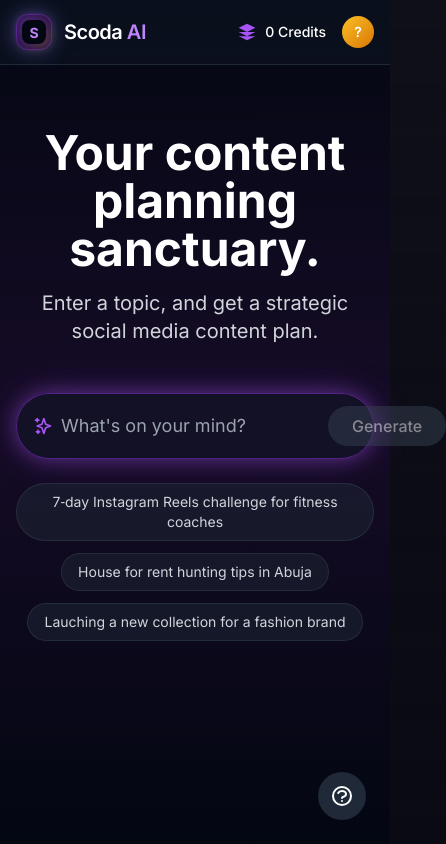
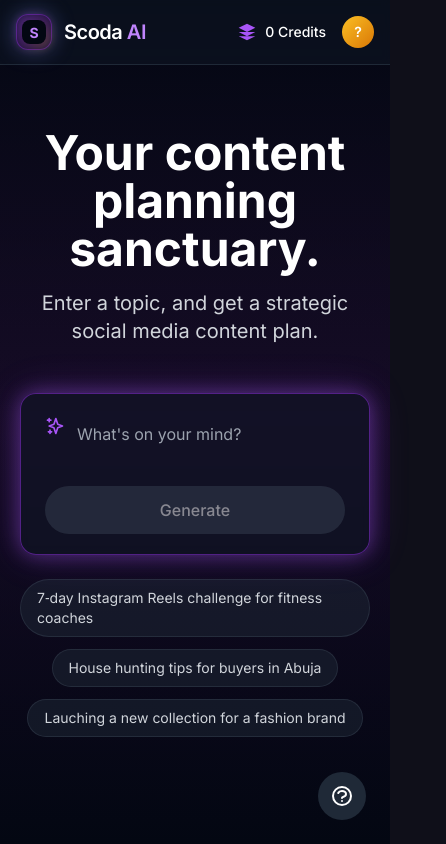
Before and after one commit to Shukazuby/scoda-ai, a Next.js app: page / in a window 390 px wide. Shown: the whole page, 446 px wide, since content can reach past the window. Built offline with nearby package versions, Linux system fonts and the light colour scheme; no server answers.

Commit message:
add auth modal for authorized users

```diff
--- a/app/page.tsx
+++ b/app/page.tsx
@@ -1,20 +1,33 @@
 "use client";
 
-import { useState } from "react";
+import { useState, useEffect } from "react";
 import Navbar from "@/components/Navbar";
 import Link from "next/link";
 import IdeaInput from "@/components/IdeaInput";
 import ContentPlansView from "@/components/ContentPlansView";
-import { generateIdeas, saveIdea } from "@/lib/api";
+import { generateIdeas, saveIdea, UnauthorizedError } from "@/lib/api";
 import type { IdeaGraph } from "@/types";
 import { useAuth } from "@/contexts/AuthContext";
+import { X } from "lucide-react";
 
 export default function Home() {
   const [ideas, setIdeas] = useState<IdeaGraph | null>(null);
   const [loading, setLoading] = useState(false);
   const [error, setError] = useState<string | null>(null);
   const [seedsPlanted, setSeedsPlanted] = useState(0);
-  const { user, setUserCredits } = useAuth();
+  const [showUnauthorizedModal, setShowUnauthorizedModal] = useState(false);
+  const { user, setUserCredits, openAccountModal } = useAuth();
+
+  useEffect(() => {
+    if (showUnauthorizedModal) {
+      document.body.style.overflow = "hidden";
+    } else {
+      document.body.style.overflow = "unset";
+    }
+    return () => {
+      document.body.style.overflow = "unset";
+    };
+  }, [showUnauthorizedModal]);
 
   const handleGenerateIdeas = async (topic: string) => {
     setLoading(true);
@@ -39,6 +52,10 @@ export default function Home() {
         setUserCredits(remainingCredits);
       }
     } catch (err) {
+      if (err instanceof UnauthorizedError) {
+        setShowUnauthorizedModal(true);
+        return;
+      }
       setError(err instanceof Error ? err.message : "Failed to generate ideas");
       console.error("Error generating ideas:", err);
     } finally {
@@ -68,17 +85,73 @@ export default function Home() {
         </div>
 
         {/* Input Section */}
-        <div className="max-w-4xl mx-auto mb-12">
+        <div className="w-full max-w-4xl mx-auto mb-12 px-1 sm:px-0">
           <IdeaInput
             onGenerate={handleGenerateIdeas}
             loading={loading}
             suggestedTopics={[
               "7‑day Instagram Reels challenge for fitness coaches",
-              "House for rent hunting tips in Abuja",
+              "House hunting tips for buyers in Abuja",
               "Lauching a new collection for a fashion brand"
             ]}
           />
         </div>
+
+        {/* Unauthorized modal: show when guest clicks Generate */}
+        {showUnauthorizedModal && (
+          <div className="fixed inset-0 z-50 flex items-center justify-center p-4">
+            <div
+              className="absolute inset-0 bg-black/60 backdrop-blur-sm"
+              onClick={() => setShowUnauthorizedModal(false)}
+              aria-hidden
+            />
+            <div
+              className="relative w-full max-w-sm bg-gray-900 border border-gray-800 rounded-2xl shadow-2xl p-6"
+              role="dialog"
+              aria-modal="true"
+              aria-labelledby="unauthorized-title"
+            >
+              <div className="flex items-center justify-between mb-4">
+                <h2
+                  id="unauthorized-title"
+                  className="text-xl font-bold text-white"
+                >
+                  Unauthorized
+                </h2>
+                <button
+                  onClick={() => setShowUnauthorizedModal(false)}
+                  className="p-2 text-gray-400 hover:text-white hover:bg-gray-800 rounded-lg transition-colors"
+                  aria-label="Close"
+                >
+                  <X className="w-5 h-5" />
+                </button>
+              </div>
+              <p className="text-gray-300 mb-6">
+                Log in or sign up to generate content.
+              </p>
+              <div className="flex flex-col sm:flex-row gap-3">
+                <button
+                  onClick={() => {
+                    setShowUnauthorizedModal(false);
+                    openAccountModal("login");
+                  }}
+                  className="flex-1 px-4 py-2.5 bg-primary-600 hover:bg-primary-700 text-white rounded-lg font-medium transition-colors"
+                >
+                  Log in
+                </button>
+                <button
+                  onClick={() => {
+                    setShowUnauthorizedModal(false);
+                    openAccountModal("signup");
+                  }}
+                  className="flex-1 px-4 py-2.5 bg-gray-700 hover:bg-gray-600 text-white rounded-lg font-medium transition-colors border border-gray-600"
+                >
+                  Sign up
+                </button>
+              </div>
+            </div>
+          </div>
+        )}
 
         {/* Error Display */}
         {error && (
--- a/components/IdeaInput.tsx
+++ b/components/IdeaInput.tsx
@@ -27,13 +27,20 @@ export default function IdeaInput({
     setTopic(suggestedTopic);
   };
 
+  const submitIfValid = () => {
+    if (topic.trim() && !loading) {
+      onGenerate(topic.trim()).then(() => setTopic(""));
+    }
+  };
+
   return (
     <div className="space-y-6">
       {/* Input Field with Generate Button */}
-      <form onSubmit={handleSubmit} className="relative">
-        <div className="flex items-center gap-2 bg-gray-900/50 border border-primary-500/50 rounded-full px-4 py-3 glow-purple backdrop-blur-sm">
+      <form onSubmit={handleSubmit} className="relative w-full">
+        <div className="flex flex-col sm:flex-row sm:items-center gap-4 sm:gap-3 bg-gray-900/50 border border-primary-500/50 rounded-2xl sm:rounded-full px-6 py-5 sm:px-5 sm:py-4 glow-purple backdrop-blur-sm overflow-hidden min-h-[6rem] sm:min-h-[4.5rem] w-full max-w-full">
+          <div className="flex items-start sm:items-center gap-3 flex-1 min-w-0 w-full">
             <svg
-            className="w-5 h-5 text-primary-400 flex-shrink-0"
+              className="w-5 h-5 text-primary-400 flex-shrink-0 mt-0.5 sm:mt-0"
               fill="none"
               stroke="currentColor"
               viewBox="0 0 24 24"
@@ -45,18 +52,25 @@ export default function IdeaInput({
                 d="M5 3v4M3 5h4M6 17v4m-2-2h4m5-16l2.286 6.857L21 12l-5.714 2.143L13 21l-2.286-6.857L5 12l5.714-2.143L13 3z"
               />
             </svg>
-          <input
-            type="text"
+            <textarea
+              rows={1}
               value={topic}
               onChange={(e) => setTopic(e.target.value)}
+              onKeyDown={(e) => {
+                if (e.key === "Enter" && !e.shiftKey) {
+                  e.preventDefault();
+                  submitIfValid();
+                }
+              }}
               placeholder="What's on your mind?"
-            className="flex-1 bg-transparent text-white placeholder-gray-400 outline-none text-lg"
+              className="flex-1 min-w-0 w-full bg-transparent text-white placeholder-gray-400 outline-none text-base sm:text-lg resize-none min-h-[3.5rem] max-h-40 py-2 break-words"
               disabled={loading}
             />
+          </div>
           <button
             type="submit"
             disabled={!topic.trim() || loading}
-            className="px-6 py-2 bg-primary-600 hover:bg-primary-700 disabled:bg-gray-700 disabled:cursor-not-allowed text-white rounded-full font-medium transition-all duration-200 disabled:opacity-50"
+            className="w-full sm:w-auto flex-shrink-0 px-6 py-3 sm:py-2.5 bg-primary-600 hover:bg-primary-700 disabled:bg-gray-700 disabled:cursor-not-allowed text-white rounded-full font-medium transition-all duration-200 disabled:opacity-50 whitespace-normal text-center break-words"
           >
             {loading ? "Generating..." : "Generate"}
           </button>
@@ -69,7 +83,7 @@ export default function IdeaInput({
           <button
             key={index}
             onClick={() => handleSuggestedTopicClick(suggestedTopic)}
-            className="px-4 py-2 bg-gray-800/50 hover:bg-gray-800 text-gray-300 hover:text-white rounded-full text-sm transition-colors border border-gray-700/50"
+            className="px-4 py-2 bg-gray-800/50 hover:bg-gray-800 text-gray-300 hover:text-white rounded-full text-sm transition-colors border border-gray-700/50 text-left break-words max-w-full"
           >
             {suggestedTopic}
           </button>
--- a/components/Navbar.tsx
+++ b/components/Navbar.tsx
@@ -1,6 +1,5 @@
 "use client";
 
-import { useState } from "react";
 import Link from "next/link";
 import { usePathname } from "next/navigation";
 import AccountModal from "./AccountModal";
@@ -12,8 +11,17 @@ interface NavbarProps {
 
 export default function Navbar({ credits }: NavbarProps) {
   const pathname = usePathname();
-  const { user, login, signup, logout, updateProfile } = useAuth();
-  const [isAccountModalOpen, setIsAccountModalOpen] = useState(false);
+  const {
+    user,
+    login,
+    signup,
+    logout,
+    updateProfile,
+    openAccountModal,
+    closeAccountModal,
+    accountModalOpen,
+    accountModalView,
+  } = useAuth();
 
   const isActive = (path: string) => {
     if (path === "/") {
@@ -99,7 +107,7 @@ export default function Navbar({ credits }: NavbarProps) {
                 <span className="text-sm font-medium">{credits} Credits</span>
               </div>
               <button
-                onClick={() => setIsAccountModalOpen(true)}
+                onClick={() => openAccountModal()}
                 className="w-8 h-8 bg-gradient-to-br from-amber-400 to-amber-600 rounded-full flex items-center justify-center text-white font-semibold text-sm hover:ring-2 hover:ring-primary-400 transition-all cursor-pointer"
                 aria-label="Account"
               >
@@ -111,8 +119,9 @@ export default function Navbar({ credits }: NavbarProps) {
       </nav>
 
       <AccountModal
-        isOpen={isAccountModalOpen}
-        onClose={() => setIsAccountModalOpen(false)}
+        isOpen={accountModalOpen}
+        onClose={closeAccountModal}
+        initialView={accountModalView}
         user={user}
         onLogin={login}
         onSignup={signup}
--- a/contexts/AuthContext.tsx
+++ b/contexts/AuthContext.tsx
@@ -18,6 +18,8 @@ interface User {
   credits?: number;
 }
 
+export type AccountModalView = "login" | "signup" | null;
+
 interface AuthContextType {
   user: User | null;
   token: string | null;
@@ -26,6 +28,12 @@ interface AuthContextType {
   logout: () => void;
   updateProfile: (name: string, email: string) => Promise<void>;
   setUserCredits: (credits: number) => void;
+  /** Open the account modal (e.g. from Navbar or when 401). Pass view to show login/signup tab. */
+  openAccountModal: (view?: AccountModalView) => void;
+  /** Close the account modal. */
+  closeAccountModal: () => void;
+  accountModalOpen: boolean;
+  accountModalView: AccountModalView;
 }
 
 const AuthContext = createContext<AuthContextType | undefined>(undefined);
@@ -34,6 +42,8 @@ export function AuthProvider({ children }: { children: ReactNode }) {
   const [user, setUser] = useState<User | null>(null);
   const [token, setToken] = useState<string | null>(null);
   const [initializing, setInitializing] = useState(true);
+  const [accountModalOpen, setAccountModalOpen] = useState(false);
+  const [accountModalView, setAccountModalView] = useState<AccountModalView>(null);
 
   // Load user from localStorage on mount
   useEffect(() => {
@@ -153,6 +163,16 @@ export function AuthProvider({ children }: { children: ReactNode }) {
     });
   };
 
+  const openAccountModal = (view?: AccountModalView) => {
+    setAccountModalView(view ?? null);
+    setAccountModalOpen(true);
+  };
+
+  const closeAccountModal = () => {
+    setAccountModalOpen(false);
+    setAccountModalView(null);
+  };
+
   // While initializing (checking stored token), avoid flashing logged-out state
   if (initializing) {
     return null;
@@ -160,7 +180,19 @@ export function AuthProvider({ children }: { children: ReactNode }) {
 
   return (
     <AuthContext.Provider
-      value={{ user, token, login, signup, logout, updateProfile, setUserCredits }}
+      value={{
+        user,
+        token,
+        login,
+        signup,
+        logout,
+        updateProfile,
+        setUserCredits,
+        openAccountModal,
+        closeAccountModal,
+        accountModalOpen,
+        accountModalView,
+      }}
     >
       {children}
     </AuthContext.Provider>
```
Also changed, not shown: components/AccountModal.tsx (+15 -3 lines), lib/api.ts (+22 -0 lines). Lines whose indentation alone changed are shown as unchanged.
